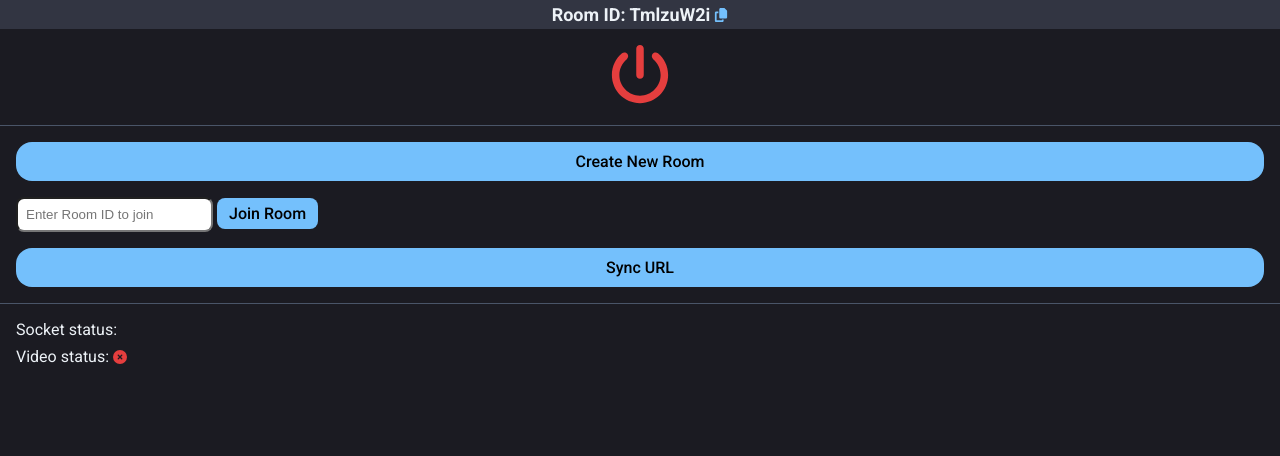
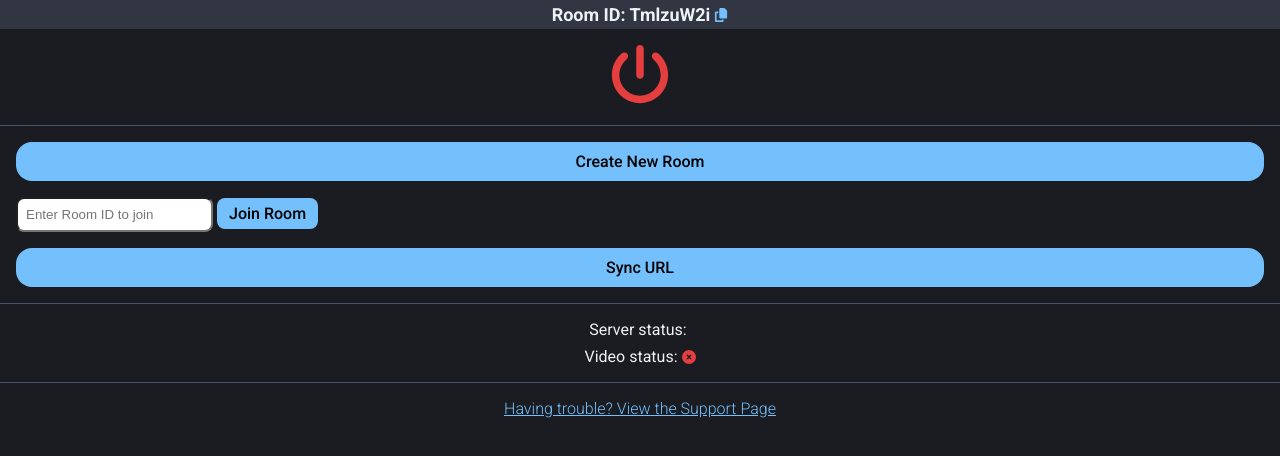
Before and after one commit to ChrisLFieldsII/watch-room, a website built with webpack: page browserAction/index.html in a window 1280 px wide. Built offline with nearby package versions, Linux system fonts and the light colour scheme; some packages are replaced by stand-ins of ours; no server answers.

Commit message:
add link to support page

```diff
--- a/browserAction/index.html
+++ b/browserAction/index.html
@@ -108,10 +108,10 @@
 
     <!-- socket status indicator -->
     <div
-      class="row px-16 mb-8"
-      title="The socket must be connected to send and receive events from other people in the room"
+      class="row center px-16 mb-8"
+      title="The server must be connected to send and receive events from other people in the room"
     >
-      <span class="roboto-regular mr-4">Socket status: </span>
+      <span class="roboto-regular mr-4">Server status: </span>
       <!-- circle check icon -->
       <svg
         id="socket-status-icon-on"
@@ -144,13 +144,13 @@
         class="btn-inline ml-16 hidden"
         title="Use this button to try and attempt to connect the socket to the server"
       >
-        <span class="roboto-medium">Connect Socket</span>
+        <span class="roboto-medium">Connect Server</span>
       </button>
     </div>
 
     <!-- video status indicator -->
     <div
-      class="row px-16 mb-16"
+      class="row center px-16 mb-16"
       title="The extension must be able to find a video element so it can detect play/pause events"
     >
       <span class="roboto-regular mr-4">Video status: </span>
@@ -189,6 +189,19 @@
       </button>
     </div>
 
+    <hr class="my-16" />
+
+    <!-- support page -->
+    <div class="row center px-16 mb-16">
+      <a
+        id="support-link"
+        href="https://docs.google.com/document/d/1g4j4It5Dj0F6qpXVGDywb0FPXOvcBWVnE_QfMC_2u1g/edit?usp=sharing"
+        _target="blank"
+      >
+        <span class="roboto-light">Having trouble? View the Support Page</span>
+      </a>
+    </div>
+
     <script src="../dist/browserAction.js"></script>
   </body>
 </html>
--- a/browserAction/style.css
+++ b/browserAction/style.css
@@ -20,6 +20,10 @@ body {
 hr {
   border: 0; /* normalize border */
   border-top: 1px solid #4a5568;
+}
+
+a {
+  color: var(--primary-color);
 }
 
 /* #region utility */
--- a/src/browserAction.ts
+++ b/src/browserAction.ts
@@ -140,6 +140,25 @@ async function renderSocketStatus(isConnected: boolean) {
   }
 }
 
+/**
+ * Hookup support link to open in new tab.
+ * Anchor element didnt work in chrome so using JS
+ */
+function hookupSupportLink() {
+  const supportLink = $('#support-link')
+  supportLink.on('click', async (e) => {
+    e.preventDefault()
+
+    browser.tabs
+      .create({
+        url: supportLink.attr('href'),
+      })
+      .catch((error) => {
+        console.debug('Error opening support link', error)
+      })
+  })
+}
+
 async function renderVideoStatus(foundVideo: boolean) {
   const { enabled } = await getStorageValues()
   const iconOff = $('#video-status-icon-off')
@@ -195,6 +214,8 @@ async function main() {
   // default to false until port responds to check for video
   renderVideoStatus(false)
 
+  hookupSupportLink()
+
   // set up 2 way connection between action and content script
   const tab = await getActiveTab()
   if (tab?.id !== undefined) {
```
Also changed, not shown: README.md, 1 other file.
